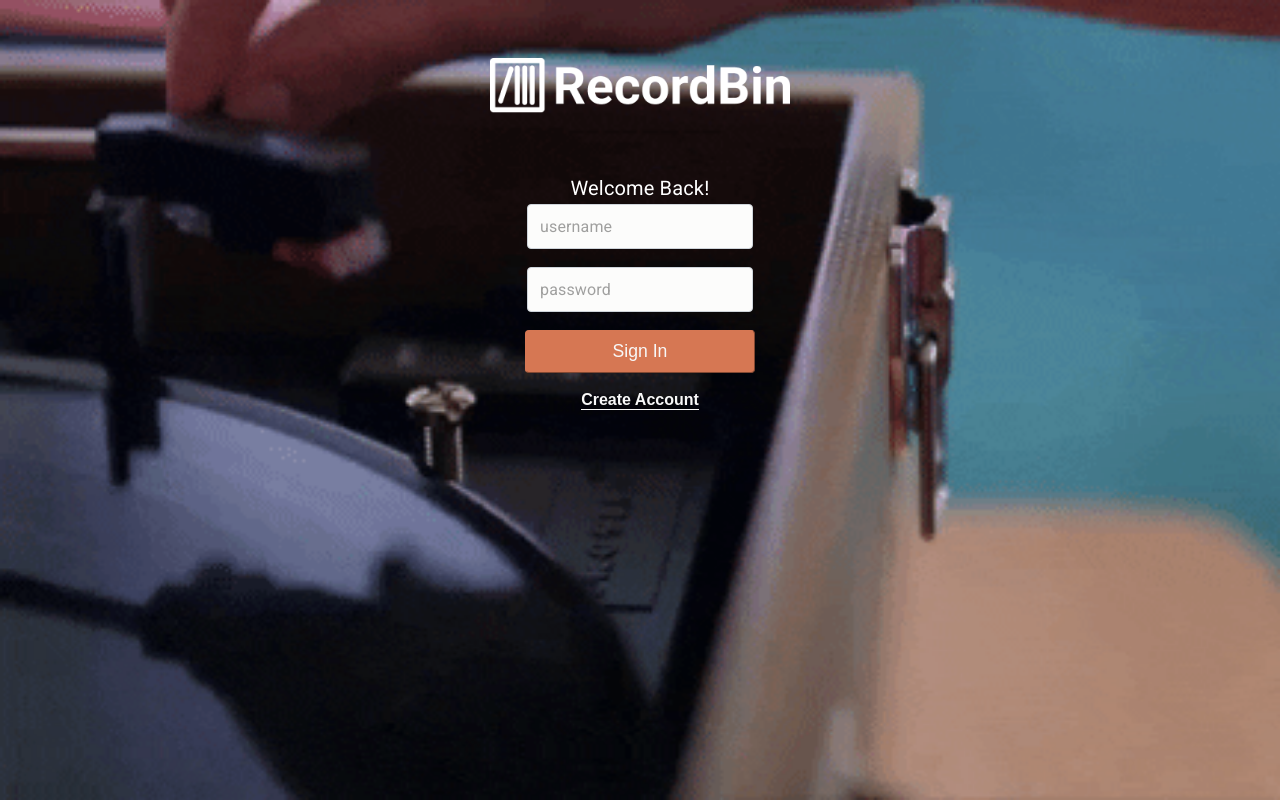
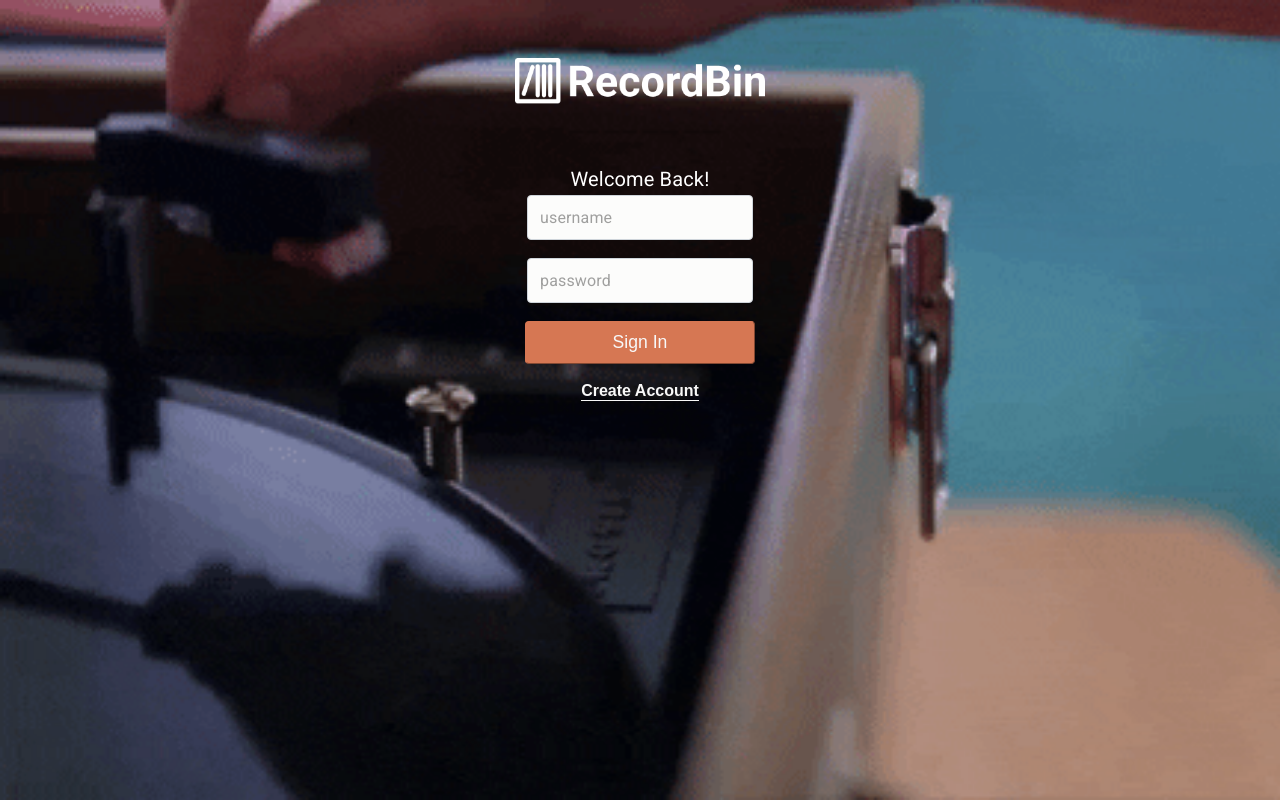
Before and after one commit to JeannieRenee/RecordBin, a React (Create React App) app: page /#/browse in a window 1280 px wide. Built offline with nearby package versions, Linux system fonts and the light colour scheme; no server answers.

Commit message:
change logo size

```diff
--- a/src/components/LandingPage/LandingPage.jsx
+++ b/src/components/LandingPage/LandingPage.jsx
@@ -9,7 +9,7 @@ function LandingPage() {
       <div className='landing-logo'>
         <img src={require('./logo-white.png')}
           style={{
-          maxWidth: 300,
+          maxWidth: 250,
           paddingTop: 50,
           paddingBottom: 30,
           }}
--- a/src/components/RegisterPage/RegisterPage.jsx
+++ b/src/components/RegisterPage/RegisterPage.jsx
@@ -8,7 +8,7 @@ function RegisterPage() {
       <div className='landing-logo'>
         <img src={require('./logo-white.png')}
           style={{
-            maxWidth: 300,
+            maxWidth: 250,
             paddingTop: 50,
             paddingBottom: 30,
           }}/>
```
